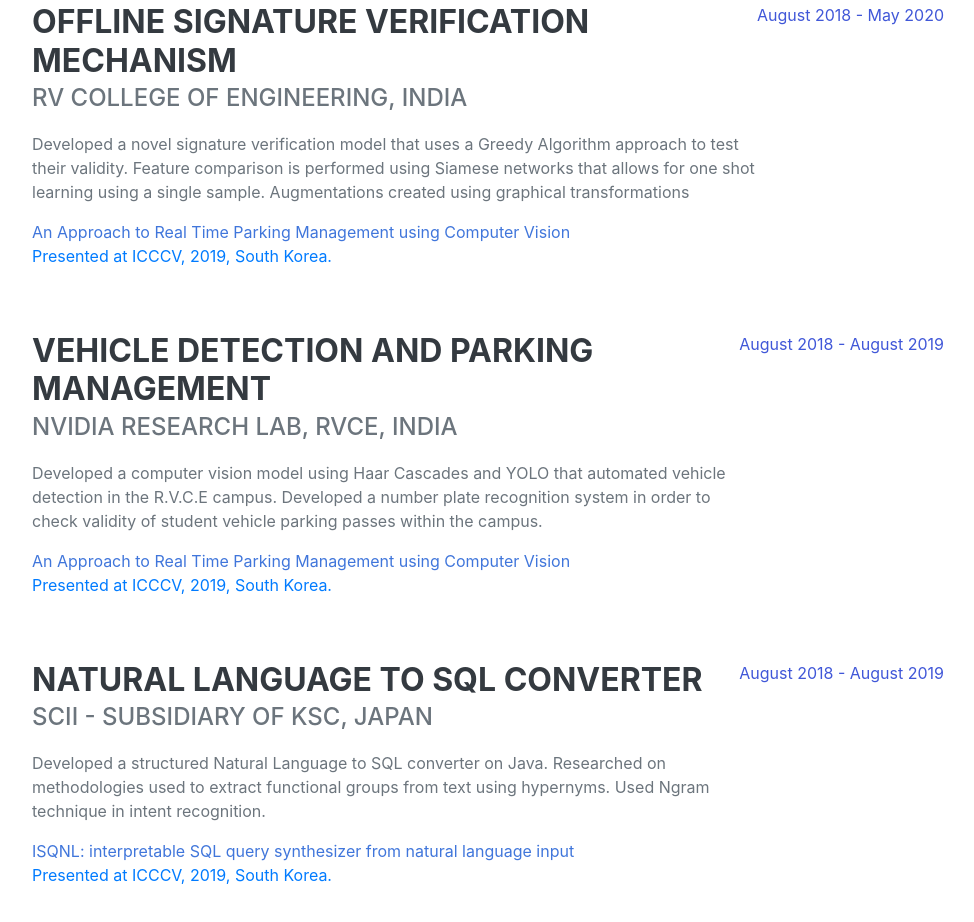
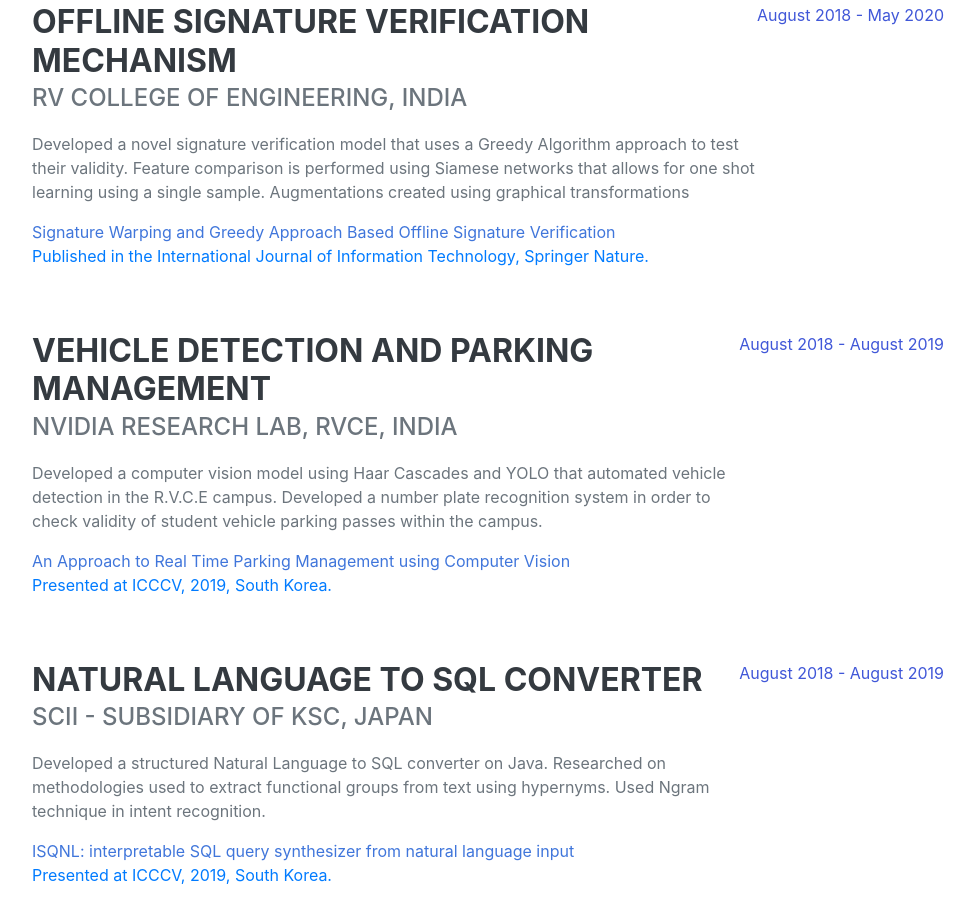
Before and after one commit to lordbeerus0505/lordbeerus0505.github.io, a plain HTML site: page index.html in a window 1280 px wide. Shown: the part 3675-4597 px from the top of the page, without its empty margins (288-1262 px from the left). Drawn offline with nearby package versions, Linux system fonts and the light colour scheme; a web font is replaced by a local one.

Commit message:
changin back to correct paper

```diff
--- a/index.html
+++ b/index.html
@@ -187,7 +187,7 @@
                                 using a single sample. Augmentations created using graphical
                                 transformations</p>
                             <p class="publications">
-                                <a href="http://dl.acm.org/doi/abs/10.1145/3341016.3341025">An Approach to Real Time Parking Management using Computer Vision</a><br/> Presented at ICCCV, 2019, South Korea.
+                                <a href="https://link.springer.com/article/10.1007%2Fs41870-021-00689-9">Signature Warping and Greedy Approach Based Offline Signature Verification</a><br/>Published in the International Journal of Information Technology, Springer Nature.
                             </p>
                         </div>
                         <div class="flex-shrink-0"><span class="text-primary">August 2018 - May 2020</span></div>
```
